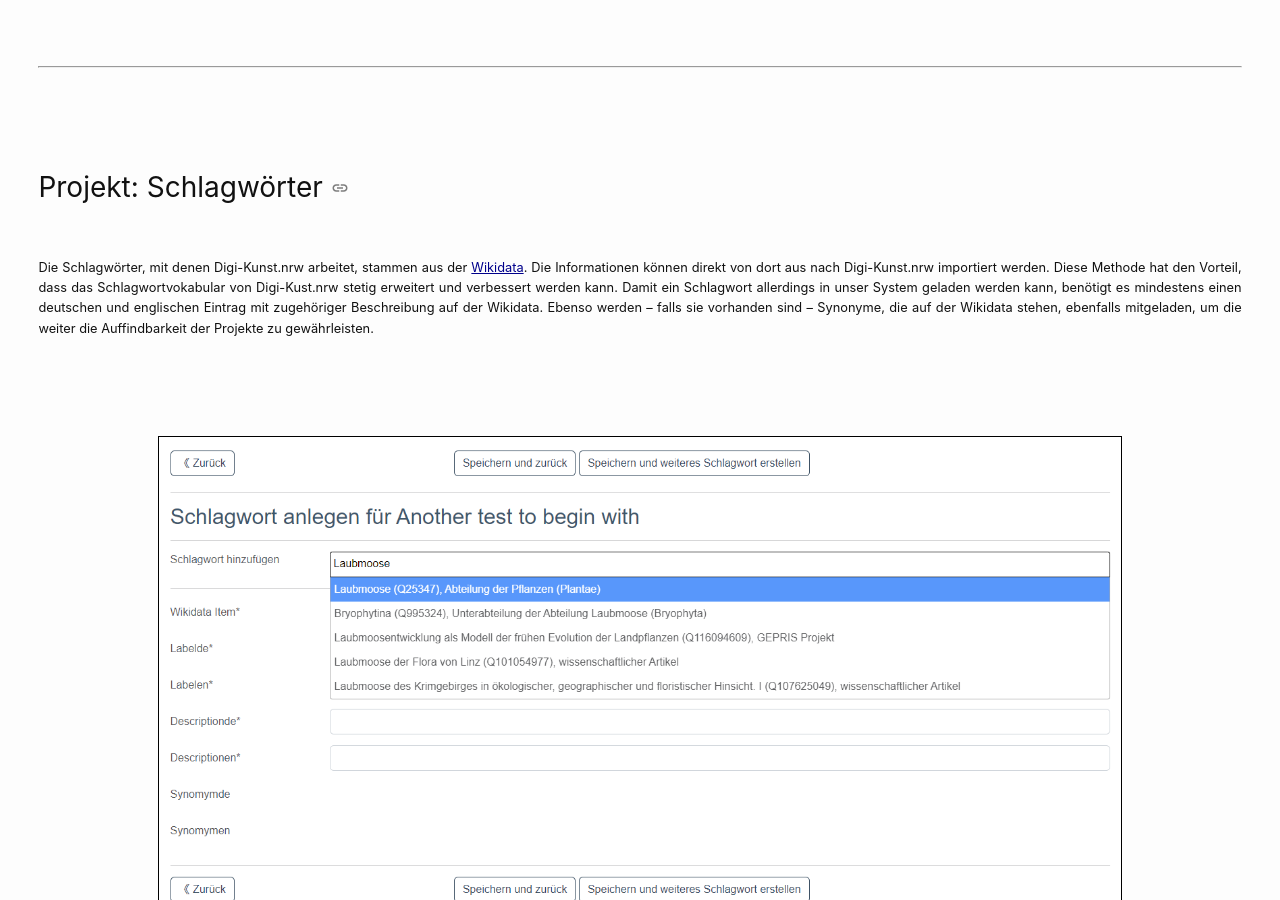
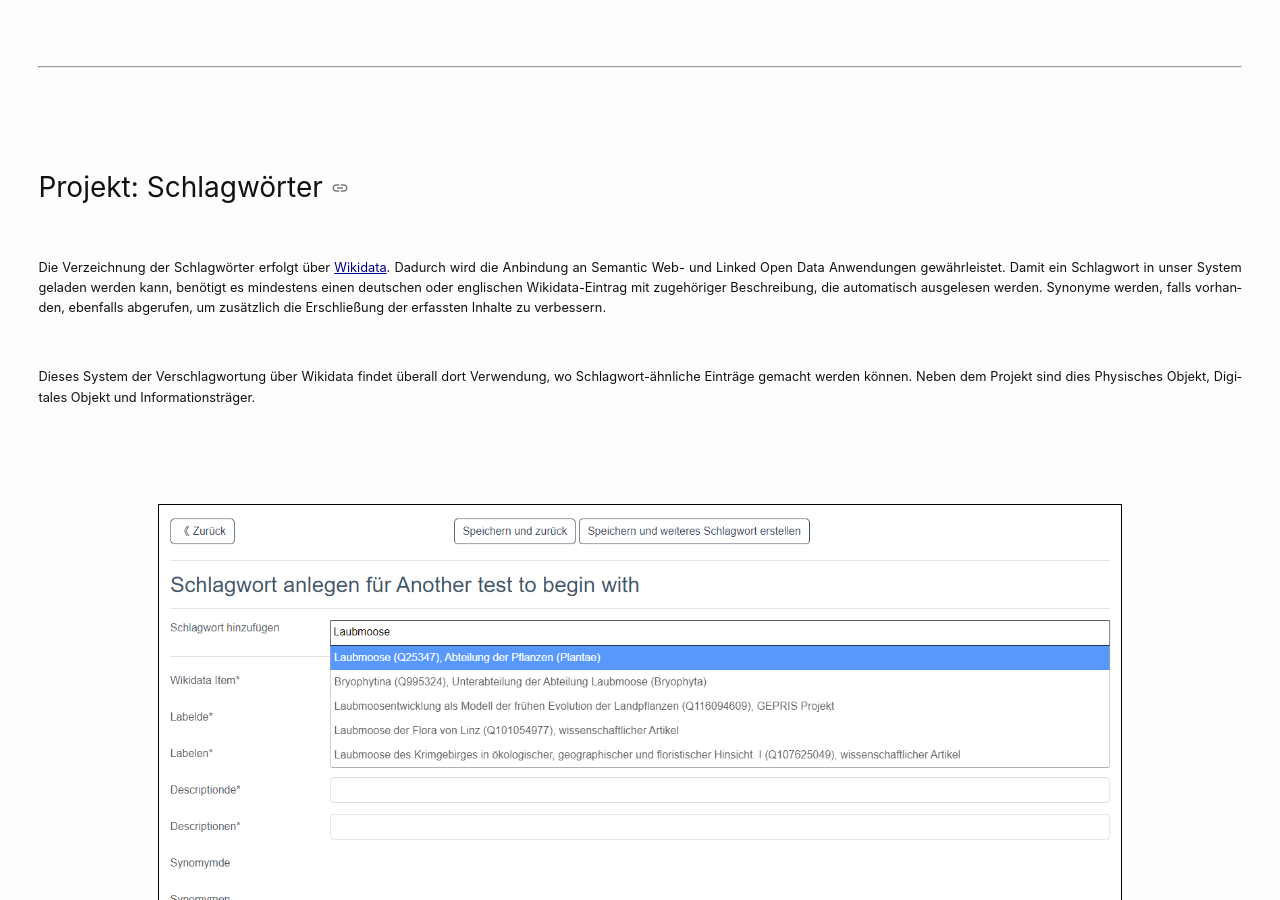
Before and after one commit to christiansievers/site-test, a Jekyll site: the page built from ressourcen/entitaeten_und_attribute_des_datenmodells.markdown, in a window 1280 px wide and 900 px high, scrolled down 2780 px. Built offline with Jekyll 4.4.1, drawn with Linux system fonts in a browser that asks for light colours; a script that is not in the unit is left out.

Commit message:
update Schlagwörter in Entitäten Seite

```diff
--- a/ressourcen/entitaeten_und_attribute_des_datenmodells.markdown
+++ b/ressourcen/entitaeten_und_attribute_des_datenmodells.markdown
@@ -71,7 +71,9 @@ Jede Projektkategorie enthält mindestens auch noch den Link zu einem Begriff au
 
 ## Projekt: Schlagwörter
 
-Die Schlagwörter, mit denen Digi-Kunst.nrw arbeitet, stammen aus der [Wikidata](https://www.wikidata.org/w/index.php?title=Wikidata:Main_Page&uselang=de). Die Informationen können direkt von dort aus nach Digi-Kunst.nrw importiert werden. Diese Methode hat den Vorteil, dass das Schlagwortvokabular von Digi-Kust.nrw stetig erweitert und verbessert werden kann. Damit ein Schlagwort allerdings in unser System geladen werden kann, benötigt es mindestens einen deutschen und englischen Eintrag mit zugehöriger Beschreibung auf der Wikidata. Ebenso werden – falls sie vorhanden sind – Synonyme, die auf der Wikidata stehen, ebenfalls mitgeladen, um die weiter die Auffindbarkeit der Projekte zu gewährleisten.
+Die Verzeichnung der Schlagwörter erfolgt über [Wikidata](https://www.wikidata.org/). Dadurch wird die Anbindung an Semantic Web- und Linked Open Data Anwendungen gewährleistet. Damit ein Schlagwort in unser System geladen werden kann, benötigt es mindestens einen deutschen oder englischen Wikidata-Eintrag mit zugehöriger Beschreibung, die automatisch ausgelesen werden. Synonyme werden, falls vorhanden, ebenfalls abgerufen, um zusätzlich die Erschließung der erfassten Inhalte zu verbessern.
+
+Dieses System der Verschlagwortung über Wikidata findet überall dort Verwendung, wo Schlagwort-ähnliche Einträge gemacht werden können. Neben dem Projekt sind dies Physisches Objekt, Digitales Objekt und Informationsträger.
 
 <a href="{{ site.baseurl }}/assets/images/schlagwort_auslesen.png"><img src="{{ site.baseurl }}/assets/images/schlagwort_auslesen.png" class="center-image" style="margin-top: 8%; margin-bottom: 8%; border: 1px solid black;"/></a>
 <a href="{{ site.baseurl }}/assets/images/ausgelesenes_schlagwort.png"><img src="{{ site.baseurl }}/assets/images/ausgelesenes_schlagwort.png" class="center-image" style="margin-bottom: 8%; border: 1px solid black;"/></a>
```
